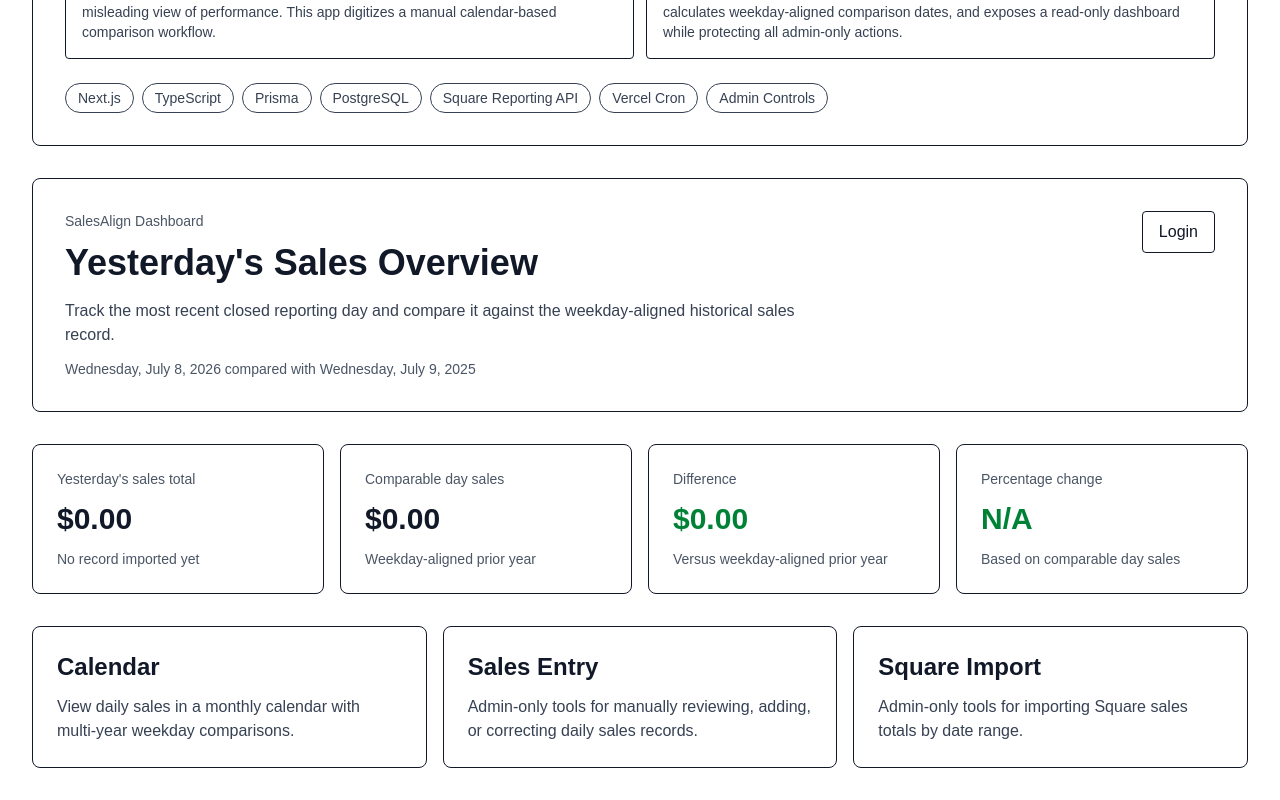
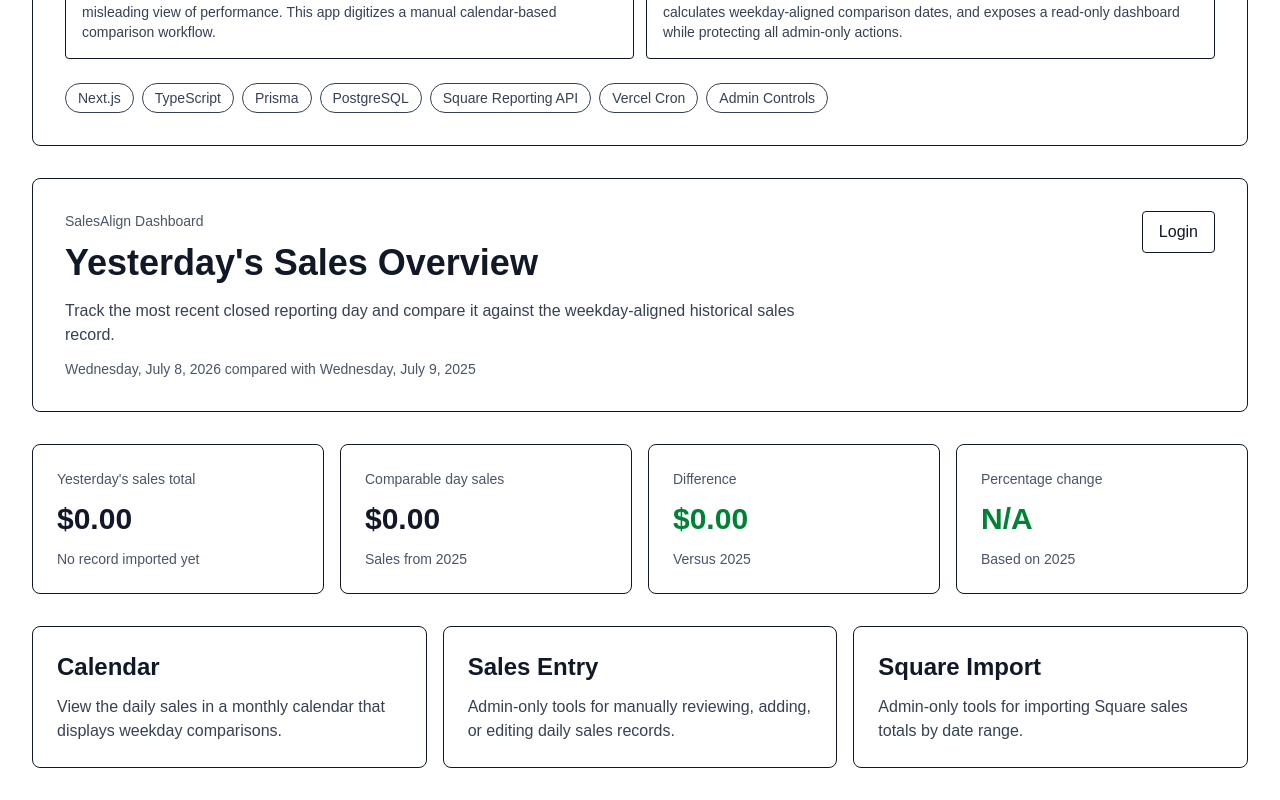
Before and after one commit to rjmcnamara22/SalesAlign, a Next.js app: page / in a window 1280 px wide. Shown: the part 316-1116 px from the top of the page. Built offline with nearby package versions, Linux system fonts and the light colour scheme; no server answers; the database is empty.

Commit message:
Fix import confirmation margins

```diff
--- a/app/page.tsx
+++ b/app/page.tsx
@@ -61,6 +61,7 @@ export default async function Home() {
 
   const businessDate = getPreviousReportingDate();
   const comparableDate = getComparableDate(businessDate, 1);
+  const comparableYear = comparableDate.getUTCFullYear();
 
   const records = await prisma.dailySales.findMany({
     where: {
@@ -197,7 +198,7 @@ export default async function Home() {
             {formatCurrency(comparableSalesCents)}
           </p>
           <p className="mt-3 text-sm text-gray-600">
-            Weekday-aligned prior year
+            Sales from {comparableYear}
           </p>
         </div>
 
@@ -210,9 +211,7 @@ export default async function Home() {
           >
             {formatCurrency(differenceCents)}
           </p>
-          <p className="mt-3 text-sm text-gray-600">
-            Versus weekday-aligned prior year
-          </p>
+          <p className="mt-3 text-sm text-gray-600">Versus {comparableYear}</p>
         </div>
 
         <div className="rounded-lg border p-6">
@@ -227,7 +226,7 @@ export default async function Home() {
               : `${percentageChange.toFixed(1)}%`}
           </p>
           <p className="mt-3 text-sm text-gray-600">
-            Based on comparable day sales
+            Based on {comparableYear}
           </p>
         </div>
       </section>
@@ -236,7 +235,7 @@ export default async function Home() {
         <Link href="/calendar" className="rounded-lg border p-6">
           <h2 className="text-2xl font-bold">Calendar</h2>
           <p className="mt-3 text-gray-700">
-            View daily sales in a monthly calendar with multi-year weekday
+            View the daily sales in a monthly calendar that displays weekday
             comparisons.
           </p>
         </Link>
@@ -244,7 +243,7 @@ export default async function Home() {
         <Link href="/sales" className="rounded-lg border p-6">
           <h2 className="text-2xl font-bold">Sales Entry</h2>
           <p className="mt-3 text-gray-700">
-            Admin-only tools for manually reviewing, adding, or correcting daily
+            Admin-only tools for manually reviewing, adding, or editing daily
             sales records.
           </p>
         </Link>
--- a/app/square-import/page.tsx
+++ b/app/square-import/page.tsx
@@ -80,7 +80,7 @@ export default async function SquareImportPage({
       </div>
 
       {hasSuccessMessage ? (
-        <div className="rounded border border-green-200 bg-green-50 p-4 text-sm text-green-700">
+        <div className="mb-6 rounded border border-green-200 bg-green-50 p-4 text-sm text-green-700">
           {params.type === "latest"
             ? "Latest completed reporting day imported successfully"
             : "Square import finished successfully"}
```
